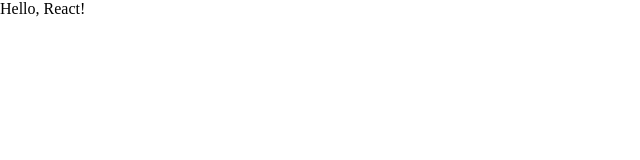
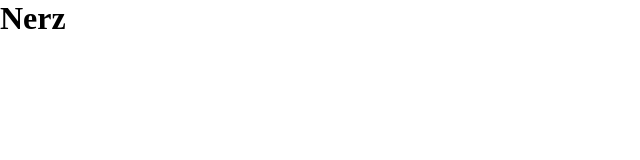
Before and after one commit to DinarW/nerz, a React app: page / in a window 1280 px wide. Shown: the top 160 px of the page, without its empty margins (0-640 px from the left). Built offline with nearby package versions, Linux system fonts and the light colour scheme.

Commit message:
feat: add css modules settings

```diff
--- a/package.json
+++ b/package.json
@@ -19,6 +19,7 @@
     "@types/webpack-dev-server": "^4.7.2",
     "css-loader": "^6.6.0",
     "html-webpack-plugin": "^5.5.0",
+    "mini-css-extract-plugin": "^2.5.3",
     "sass": "^1.49.9",
     "sass-loader": "^12.6.0",
     "style-loader": "^3.3.1",
--- /dev/null
+++ b/src/App.tsx
@@ -0,0 +1,9 @@
+const App = () => {
+  return (
+    <div>
+      <h1>Nerz</h1>
+    </div>
+  )
+}
+
+export default App;
--- /dev/null
+++ b/src/global.d.ts
@@ -0,0 +1,7 @@
+declare module '*.css' {
+  interface IClassNames {
+    [className: string]: string
+  }
+  const classNames: IClassNames;
+  export = classNames;
+}
--- a/src/index.scss
+++ b/src/index.scss
@@ -1,4 +1,4 @@
-body {
+* {
   margin: 0;
   padding: 0;
   box-sizing: border-box;
--- a/src/index.tsx
+++ b/src/index.tsx
@@ -1,9 +1,8 @@
 import { render } from 'react-dom';
+import App from './App';
 import './index.scss'
 
 render(
-  <div>
-    Hello, React!
-  </div>,
+  <App />,
   document.getElementById('root')
 );
```
Also changed, not shown: 4 other files (tests, documents, lock files or other folders).
